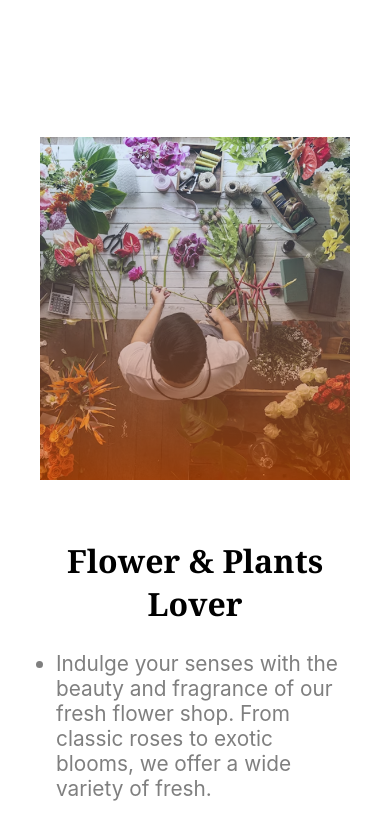
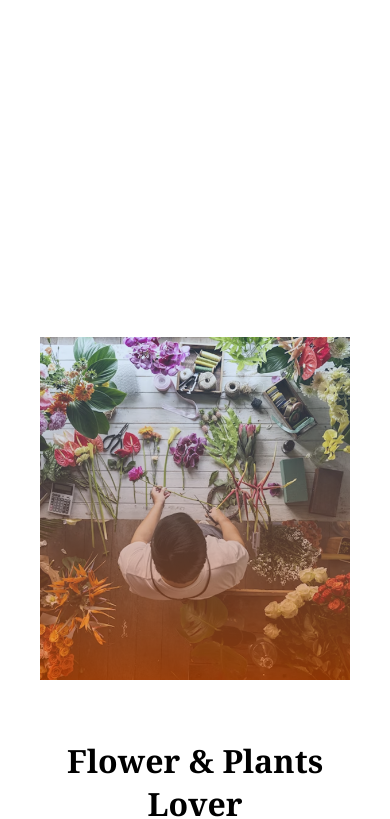
Before and after one commit to himel-sh/assignment-2, a plain HTML site: page index.html in a window 390 px wide. Shown: the part 2700-3519 px from the top of the page. Drawn offline with Linux system fonts and the light colour scheme.

Commit message:
finalized responsiveness

```diff
--- a/styles/style.css
+++ b/styles/style.css
@@ -467,7 +467,7 @@ footer {
     /* Lover Section */
     .lover {
         flex-direction: column;
-        margin-top: 800px;
+        margin-top: 1000px;
         gap: 2rem;
 
     }
@@ -497,6 +497,7 @@ footer {
         gap: 1rem;
         height: auto;
         padding: 0 1rem;
+        margin-top: 100px;
     }
 
     .promo-card {
```
